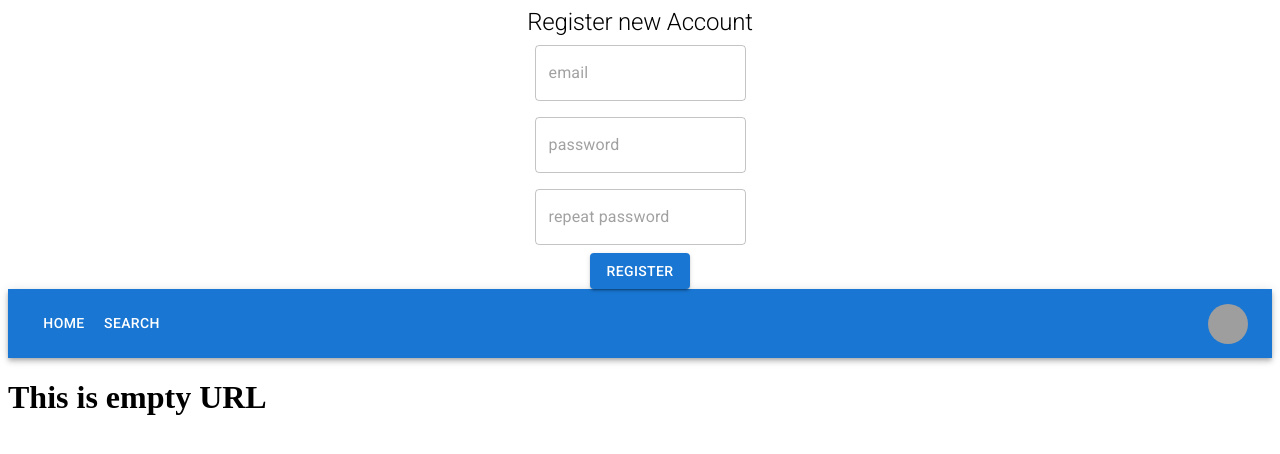
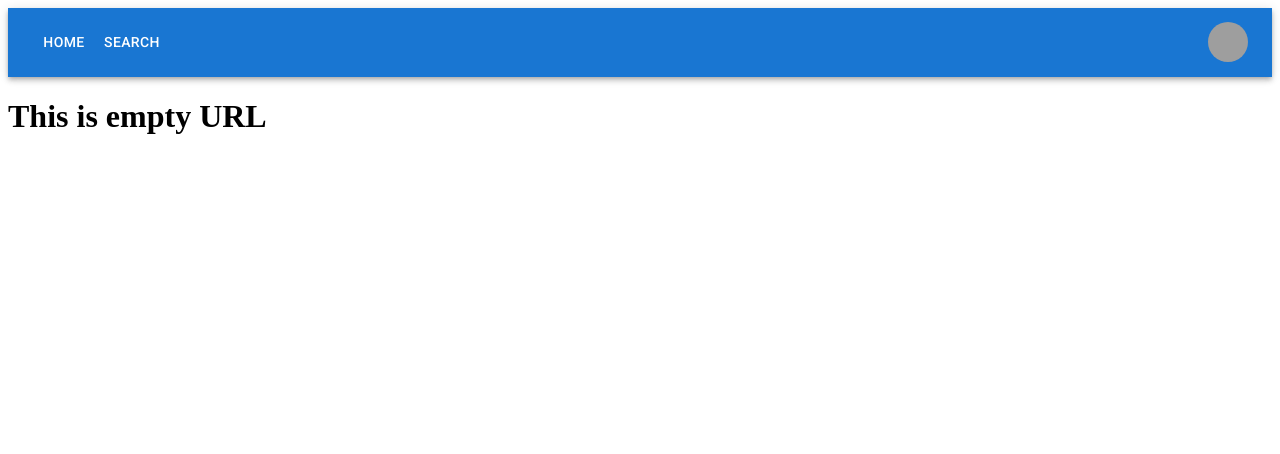
Before and after one commit to IuriiLozenko/sdanews, a React (Create React App) app: page / in a window 1280 px wide. Shown: the top 454 px of the page. Built offline with nearby package versions, Linux system fonts and the light colour scheme; grey boxes are pictures that could not be loaded.

Commit message:
RegisterForm kod 18.01.2023

```diff
--- a/package.json
+++ b/package.json
@@ -15,6 +15,7 @@
     "@types/react": "^18.0.26",
     "@types/react-dom": "^18.0.10",
     "axios": "^1.2.2",
+    "firebase": "^9.15.0",
     "react": "^18.2.0",
     "react-dom": "^18.2.0",
     "react-hook-form": "^7.42.1",
--- a/src/App.tsx
+++ b/src/App.tsx
@@ -8,16 +8,14 @@ function App() {
   return (
     <div className="App">
       <BrowserRouter>
-      <RegisterForm />
         {/*STATIC*/}
         <Navbar setAvatarClicked={setAvatarClicked} />
         {/*STATIC*/}
         {/*DYNAMIC*/}
         <Routes>
-          <Route path="/" element={<h1>
-            This is empty URL
-            </h1>} />
-          <Route path='/home' element={<HomePage />} />
+          <Route path="/" element={<h1>This is empty URL</h1>} />
+          <Route path="/home" element={<HomePage />} />
+          <Route path="/register" element={<RegisterForm />} />
         </Routes>
         {/*DYNAMIC*/}
         {/*STATIC*/}
--- a/src/Components/RegisterForm/RegisterForm.tsx
+++ b/src/Components/RegisterForm/RegisterForm.tsx
@@ -1,44 +1,60 @@
 import React from 'react'
 import { Typography, TextField, Button} from '@mui/material';
 import { useForm } from 'react-hook-form';
+import { auth } from "../../helpers/firebaseConfig";
+import { createUserWithEmailAndPassword } from 'firebase/auth';
 
 interface RegisterFormValues {
-    email: string;
-    password: string;
-    password2: string;
+  email: string;
+  password: string;
+  password2: string;
 }
 
 const RegisterForm = () => {
+  const { register, handleSubmit } = useForm<RegisterFormValues>();
 
-     const {register, handleSubmit} = useForm<RegisterFormValues>();
-
-     const submitHandler = (data: RegisterFormValues ) => {
-        console.log(data);
-     }
+  const registerUserWithFormData = ({
+    email,
+    password,
+    password2,
+  }: RegisterFormValues) => {
+    if (password === password2) {
+      createUserWithEmailAndPassword(auth, email, password)
+        .then(() => {
+          console.log("Successfully registered new user");
+        })
+        .catch((err) => {
+          console.log(`Failed to register new user, ${err.message}`);
+        });
+    } else {
+      alert("Passwords are not equal!");
+    }
+  };
 
   return (
     <form
-    onSubmit={handleSubmit(submitHandler)}
-    style={{ display: "flex", flexDirection: "column" }}>
+      onSubmit={handleSubmit(registerUserWithFormData)}
+      style={{ display: "flex", flexDirection: "column" }}
+    >
       <Typography align="center" variant="h2" sx={{ fontSize: "1.5rem" }}>
-        Register new Account
+        Register new account
       </Typography>
       <TextField
         type="email"
         placeholder="email"
-        sx={{ display: "block", my: ".5rem", mx: "auto" }}
+        sx={{ display: "block", mx: "auto", my: ".5rem" }}
         {...register("email", { required: true })}
       />
       <TextField
         type="password"
         placeholder="password"
-        sx={{ display: "block", my: ".5rem", mx: "auto" }}
+        sx={{ display: "block", mx: "auto", my: ".5rem" }}
         {...register("password", { required: true })}
       />
       <TextField
         type="password"
         placeholder="repeat password"
-        sx={{ display: "block", my: ".5rem", mx: "auto" }}
+        sx={{ display: "block", mx: "auto", my: ".5rem" }}
         {...register("password2", { required: true })}
       />
       <Button
@@ -50,6 +66,6 @@ const RegisterForm = () => {
       </Button>
     </form>
   );
-}
+};
 
 export default RegisterForm
--- /dev/null
+++ b/src/helpers/firebaseConfig.ts
@@ -0,0 +1,14 @@
+import { initializeApp } from "firebase/app";
+import { getAuth } from "firebase/auth";
+
+const firebaseConfig = {
+  apiKey: "AIzaSyAk5orI-dxCb6RCS6PvvL2T2SKKTY0H0-I",
+  authDomain: "project-react-id.firebaseapp.com",
+  projectId: "project-react-id",
+  storageBucket: "project-react-id.appspot.com",
+  messagingSenderId: "441990334078",
+  appId: "1:441990334078:web:32e0f2f6611ee580adfa2f",
+};
+
+export const app = initializeApp(firebaseConfig);
+export const auth = getAuth(app);
```
Also changed, not shown: 1 other file (tests, documents, lock files or other folders).
